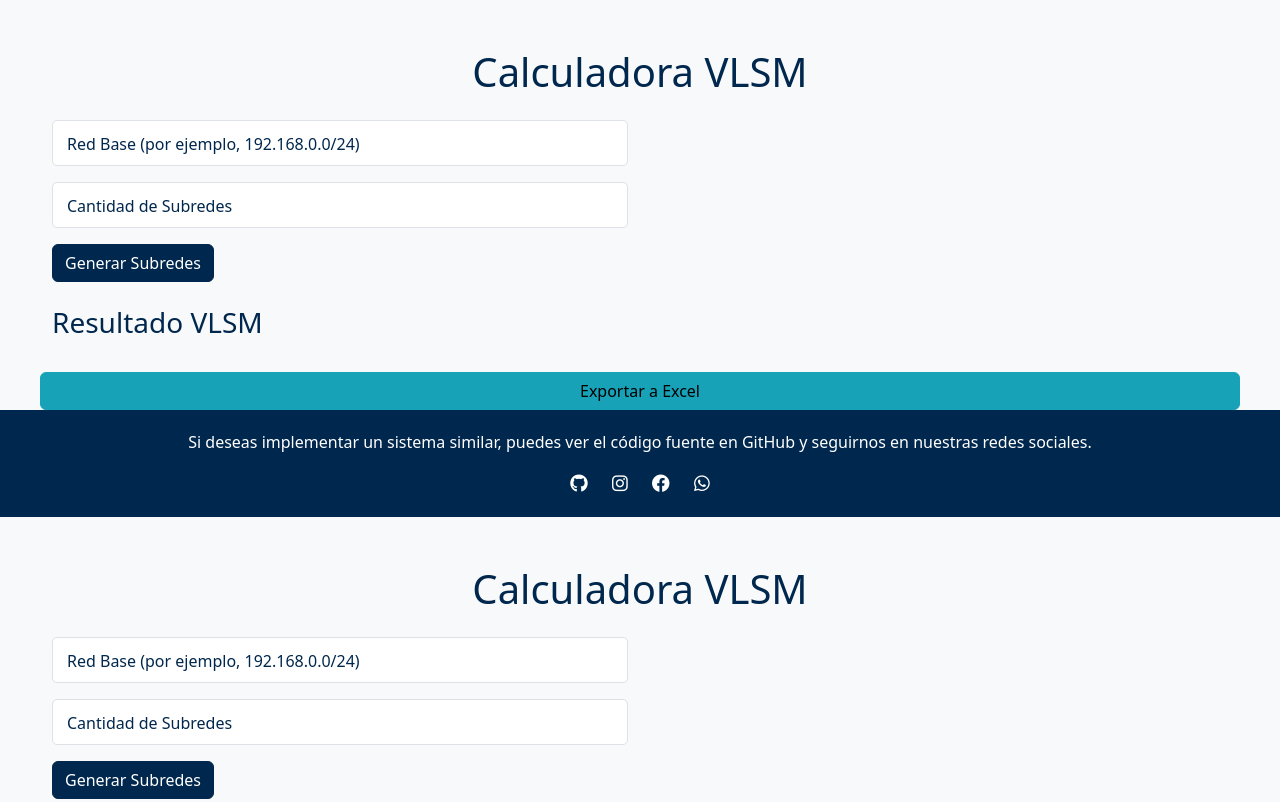
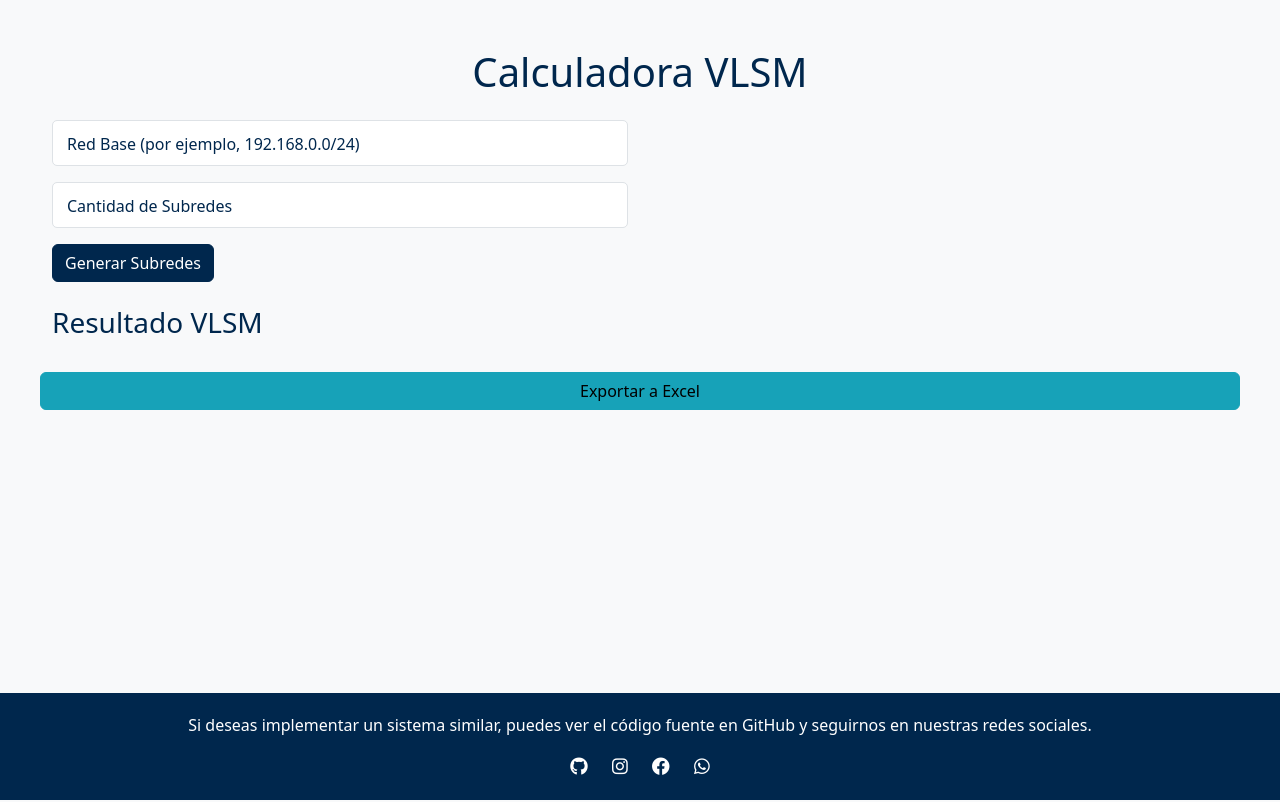
Before and after one commit to Media-Code-House/Calculadora-VLSM, a plain HTML site: page index.html in a window 1280 px wide. Shown: the top 802 px of the page. Drawn offline with nearby package versions, Linux system fonts and the light colour scheme.

Commit message:
resolucion de errores
se evidencian errores los cuales con el compañero santiago trujillo se resuelven utilizando metodologia xp

```diff
--- a/index.html
+++ b/index.html
@@ -7,7 +7,6 @@
     <link href="https://cdn.jsdelivr.net/npm/bootstrap@5.3.0/dist/css/bootstrap.min.css" rel="stylesheet">
     <link rel="stylesheet" href="https://cdnjs.cloudflare.com/ajax/libs/font-awesome/6.0.0/css/all.min.css">
     <script src="https://cdnjs.cloudflare.com/ajax/libs/xlsx/0.17.0/xlsx.full.min.js"></script>
-
     <style>
         body {
             background-color: #f8f9fa;
@@ -106,47 +105,6 @@
         }
     </style>
 </head>
-
-    <body>
-    <div class="container mt-5">
-        <h1 class="text-center mb-4" style="color: #00274d;">Calculadora VLSM</h1>
-        <div class="row mt-4">
-            <div class="col-md-6">
-                <div class="form-group mb-3">
-                    <input type="text" class="form-control" id="network" placeholder=" ">
-                    <label for="network" class="form-label">Red Base (por ejemplo, 192.168.0.0/24)</label>
-                </div>
-                <div class="form-group mb-3">
-                    <input type="number" class="form-control" id="subnetCount" placeholder=" ">
-                    <label for="subnetCount" class="form-label">Cantidad de Subredes</label>
-                </div>
-                <button class="btn btn-primary" onclick="generateSubnets()">Generar Subredes</button>
-            </div>
-        </div>
-        <div class="row mt-4" id="subnetsContainer" style="display:none;">
-            <h3 class="mb-3" style="color: #00274d;">Subredes</h3>
-            <div id="subnets" class="row"></div>
-            <button class="btn btn-success mt-3" onclick="calculateVLSM()">Calcular VLSM</button>
-        </div>
-        <div class="row mt-4">
-            <h3 class="mb-3" style="color: #00274d;">Resultado VLSM</h3>
-            <button class="btn btn-info mt-3" onclick="exportToExcel()">Exportar a Excel <br></button>
-            <div id="vlsmTable" class="table-responsive"></div>
-        </div>
-
-    </div>
-
-    <footer>
-        <p>Si deseas implementar un sistema similar, puedes ver el código fuente en GitHub y seguirnos en nuestras redes sociales.</p>
-        <div>
-            <a href="https://github.com/tu_usuario" target="_blank"><i class="fab fa-github"></i></a>
-            <a href="https://www.instagram.com/tu_usuario" target="_blank"><i class="fab fa-instagram"></i></a>
-            <a href="https://www.facebook.com/tu_usuario" target="_blank"><i class="fab fa-facebook"></i></a>
-            <a href="https://wa.me/tu_numero_telefono" target="_blank"><i class="fab fa-whatsapp"></i></a>
-        </div>
-    </footer>
-
-
 <body>
     <div class="container mt-5">
         <h1 class="text-center mb-4" style="color: #00274d;">Calculadora VLSM</h1>
```
Lines whose indentation alone changed are shown as unchanged.
